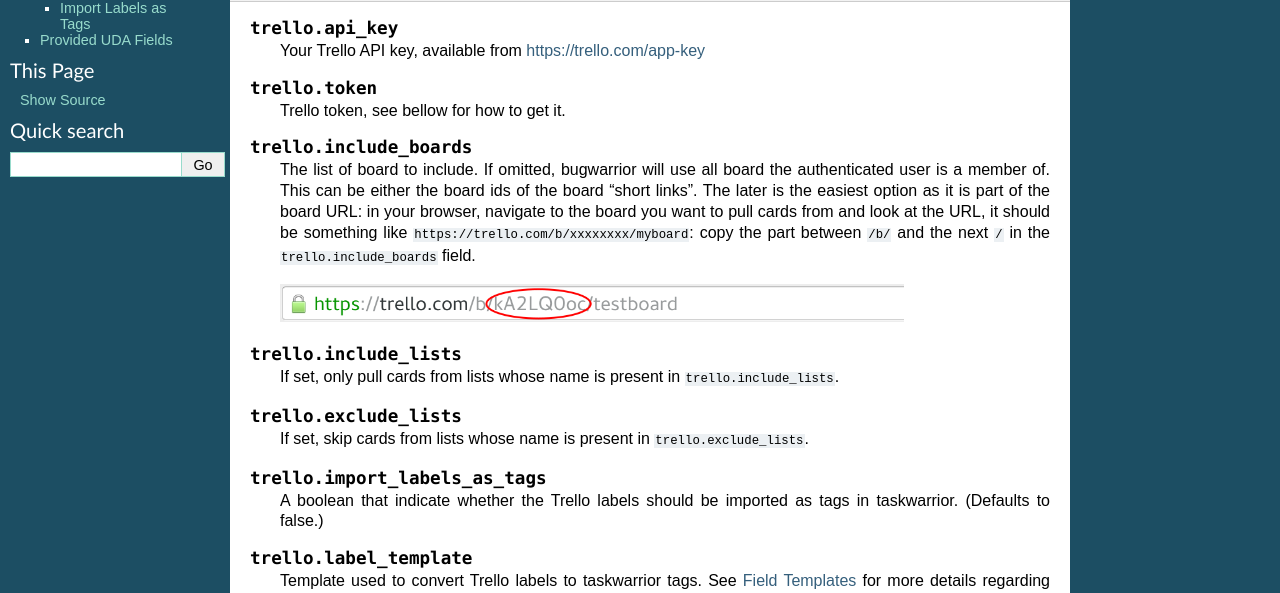
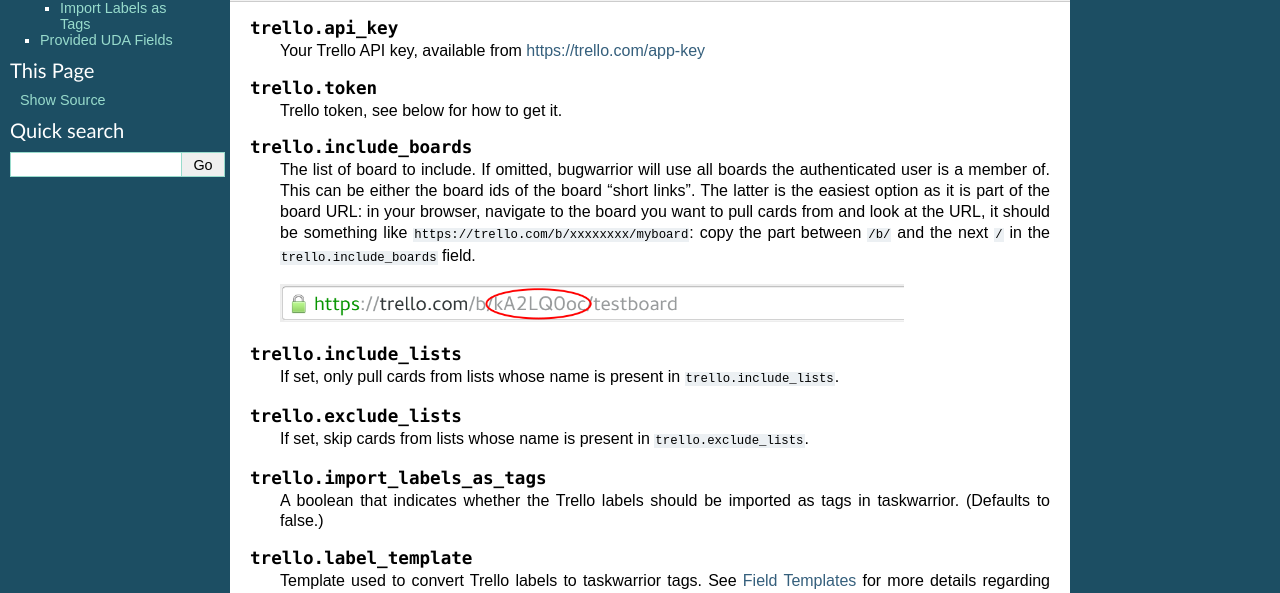
Before and after one commit to GothenburgBitFactory/bugwarrior, a Sphinx documentation site: the page built from bugwarrior/docs/services/trello.rst, in a window 1280 px wide and 900 px high. Shown: the part 170-763 px from the top of the window. Built offline with Sphinx 7.4.7, drawn with Linux system fonts in a browser that asks for light colours; pages that are not in the unit, such as notebooks, are missing from menus.

Commit message:
Fix typos

```diff
--- a/bugwarrior/docs/services/trello.rst
+++ b/bugwarrior/docs/services/trello.rst
@@ -13,13 +13,13 @@
 
 .. describe:: trello.token
 
-   Trello token, see bellow for how to get it.
+   Trello token, see below for how to get it.
 
 .. describe:: trello.include_boards
 
-   The list of board to include. If omitted, bugwarrior will use all board
+   The list of board to include. If omitted, bugwarrior will use all boards
    the authenticated user is a member of.
-   This can be either the board ids of the board "short links".  The later is
+   This can be either the board ids of the board "short links".  The latter is
    the easiest option as it is part of the board URL: in your browser, navigate
    to the board you want to pull cards from and look at the URL, it should be
    something like ``https://trello.com/b/xxxxxxxx/myboard``: copy the part
@@ -40,8 +40,8 @@
 
 .. describe:: trello.import_labels_as_tags
 
-   A boolean that indicate whether the Trello labels should be imported as tags
-   in taskwarrior. (Defaults to false.)
+   A boolean that indicates whether the Trello labels should be imported as
+   tags in taskwarrior. (Defaults to false.)
 
 .. describe:: trello.label_template
 
```
